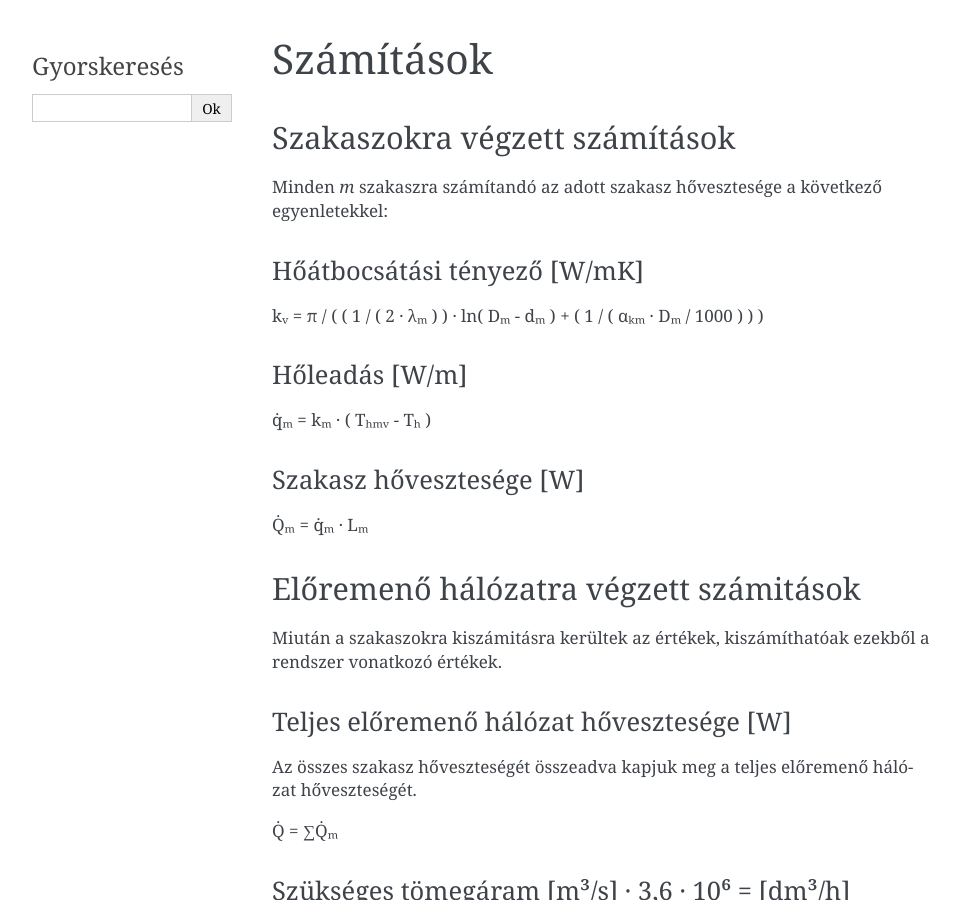
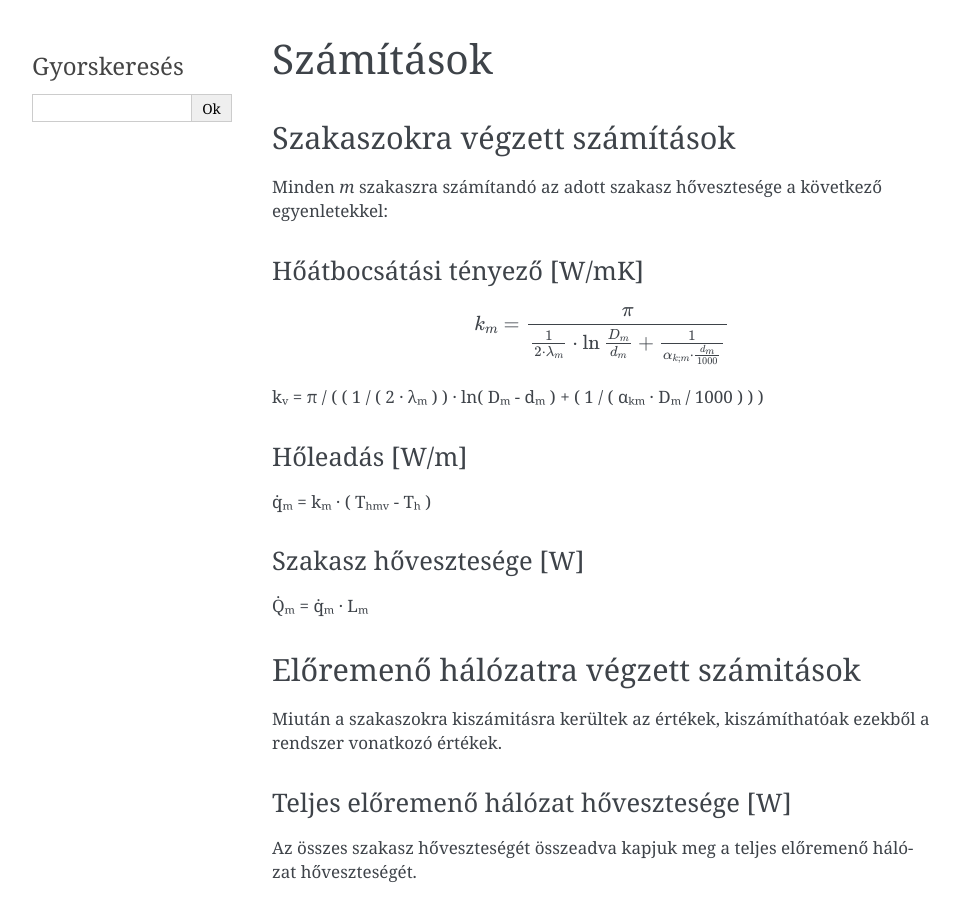
Before and after one commit to cruizer/HMV-meretezes, a Sphinx documentation site: the page built from sphinx-doc-src/source/calculations.rst, in a window 1280 px wide and 900 px high. Shown: the whole window, without its empty margins (148-1107 px from the left). Built offline with Sphinx 7.4.7, drawn with Linux system fonts in a browser that asks for light colours.

Commit message:
Added first mathjax equation to docs

```diff
--- a/sphinx-doc-src/source/calculations.rst
+++ b/sphinx-doc-src/source/calculations.rst
@@ -8,6 +8,10 @@ Minden *m* szakaszra számítandó az adott szakasz hővesztesége a következő
 
 Hőátbocsátási tényező [W/mK]
 ============================
+
+.. math::
+
+   k_{m} = \frac{\pi}{\frac{1}{2 \cdot \lambda_{m}} \cdot \ln\frac{D_{m}}{d_{m}} + \frac{1}{\alpha_{k;m} \cdot \frac{d_{m}}{1000}}}
 
 kᵥ = π / ( ( 1 / ( 2 · λₘ ) ) · ln( Dₘ - dₘ ) + ( 1 / ( αₖₘ · Dₘ / 1000 ) ) )
 
```
